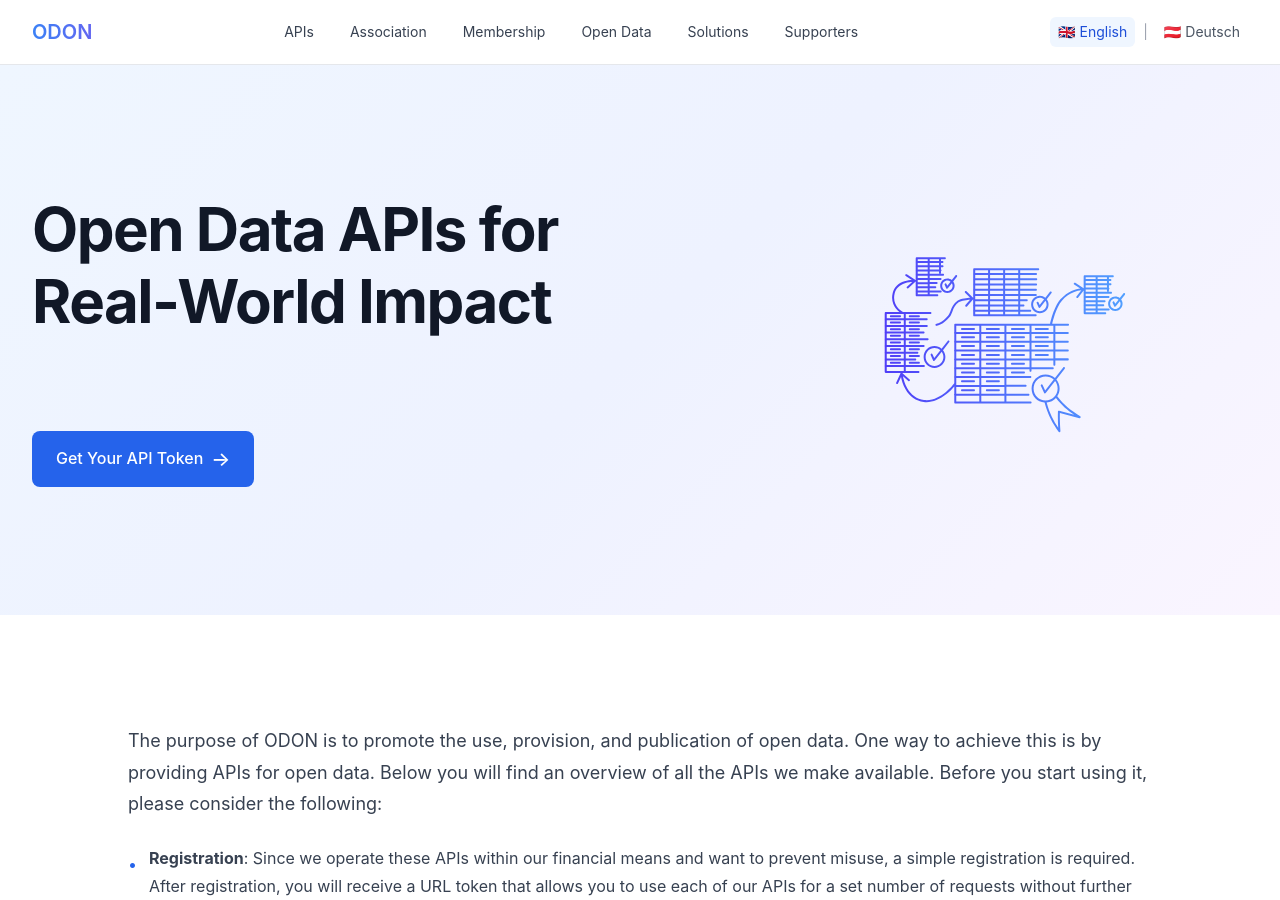
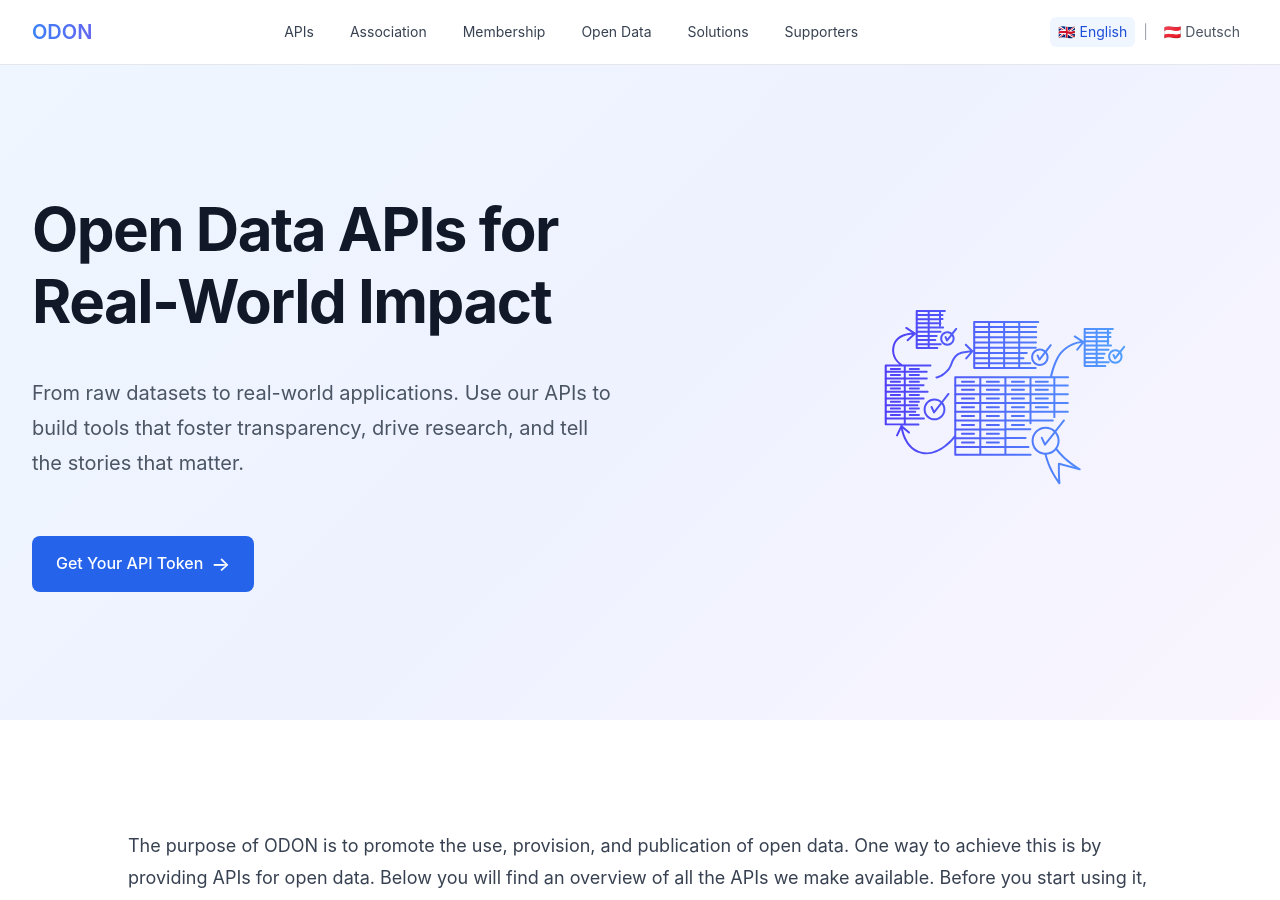
Before and after one commit to verein-odon/verein-odon.github.io, a Jekyll site: the page built from docs/en/api.md, in a window 1280 px wide and 900 px high. Built offline with Jekyll 4.4.1, drawn with Linux system fonts in a browser that asks for light colours.

Commit message:
Improved api (en) page

```diff
--- a/docs/_data/heros.yaml
+++ b/docs/_data/heros.yaml
@@ -34,6 +34,7 @@
 api:
   en:
     hero-title: "Open Data APIs for Real-World Impact"
+    hero-subtitle: "From raw datasets to real-world applications. Use our APIs to build tools that foster transparency, drive research, and tell the stories that matter."
     image_src: "/assets/images/heros/apis.svg"
     alt_text: "Open Data APIs"
     buttons:
```
